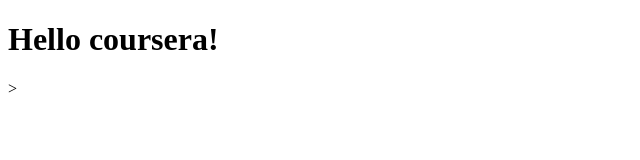
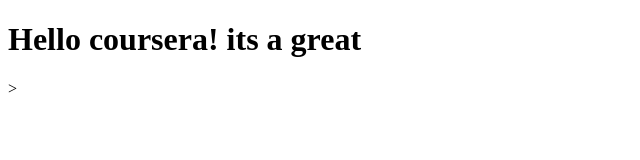
Before and after one commit to gopinathvarad/coursera-test, a plain HTML site: page site/index.html in a window 1280 px wide. Shown: the whole page, without its empty margins (0-640 px from the left). Drawn offline with Linux system fonts and the light colour scheme.

Commit message:
small addition

```diff
--- a/site/index.html
+++ b/site/index.html
@@ -4,6 +4,6 @@
 	<title>Hello coursera!</title>
 </head>
 <body>
-<h1>Hello coursera!</h1>>
+<h1>Hello coursera! its a great </h1>>
 </body>
 </html>
```
